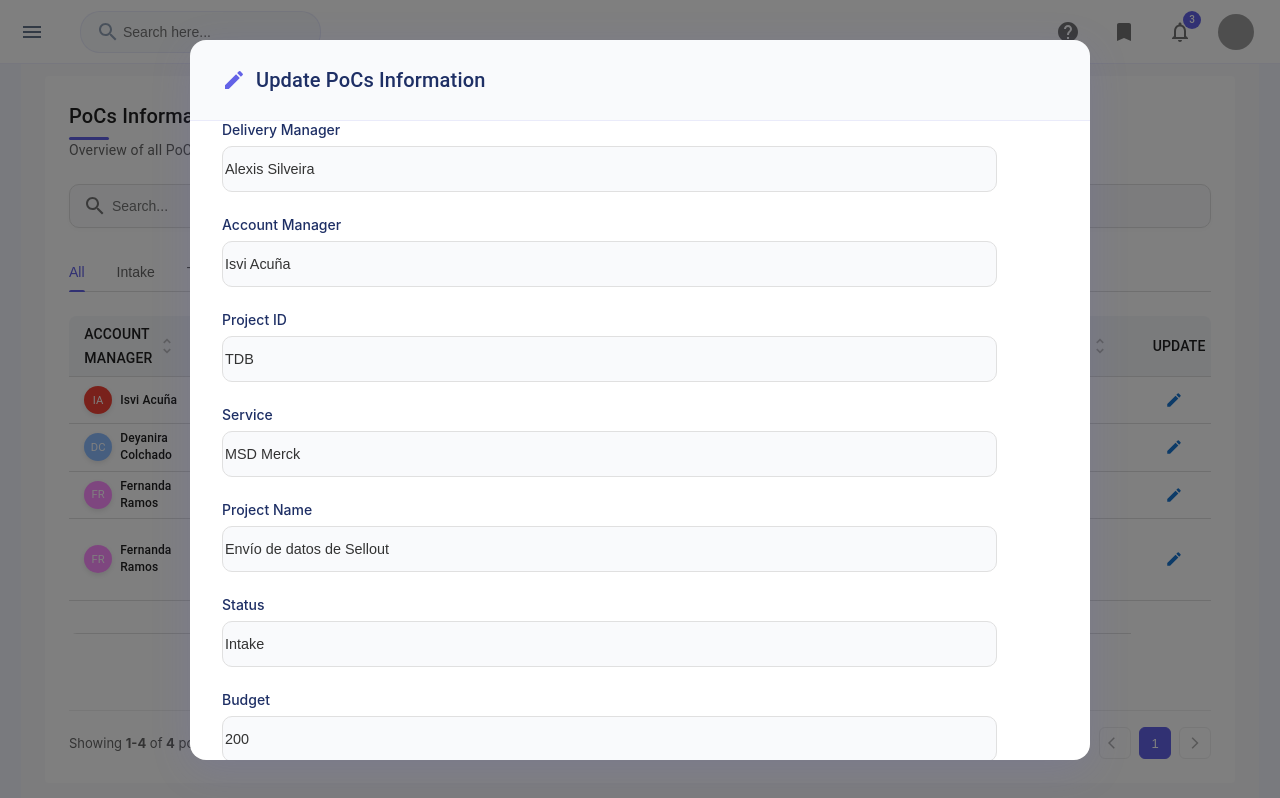
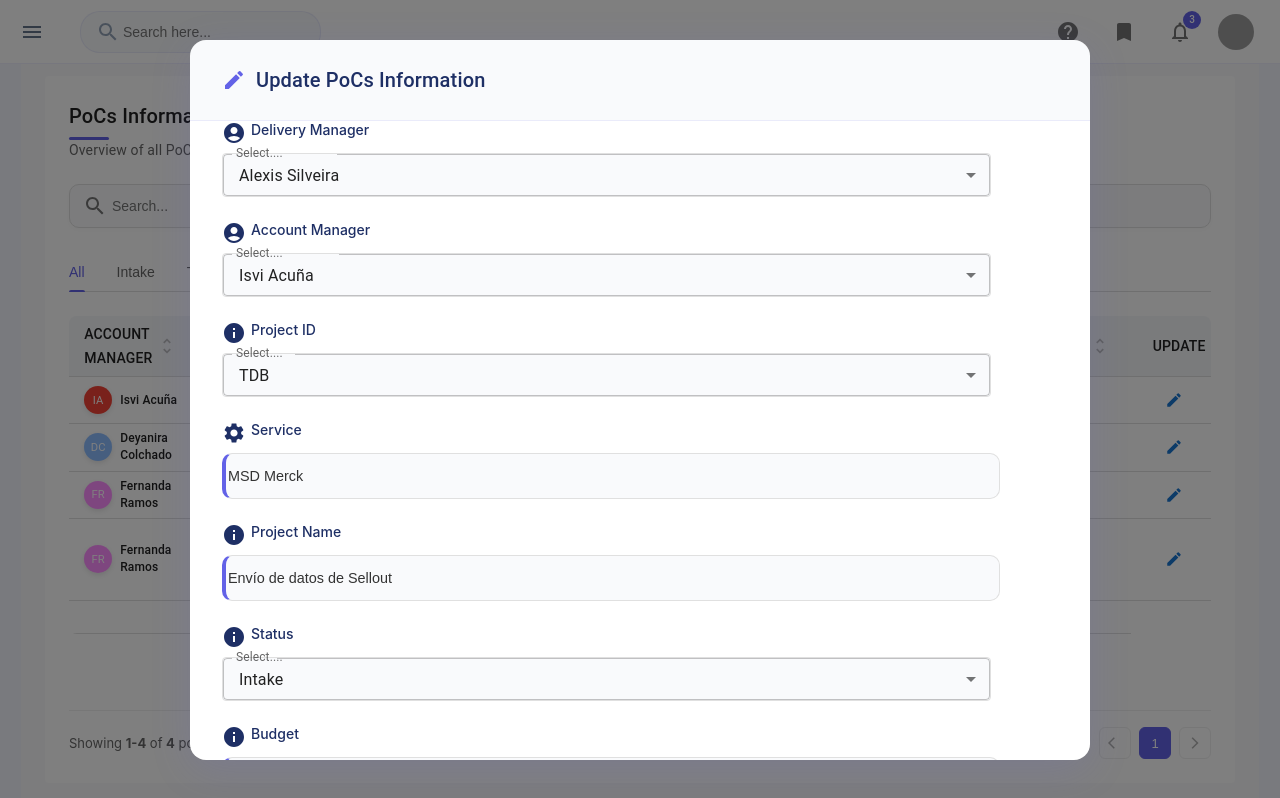
Before and after one commit to ChristianEmmMV/APIBI-Frond-end, a React (Vite) app: page /pocs in a window 1280 px wide. Both pictures are taken after a click on the button 1179 px from the left and 512 px from the top of the page. Shown: the part 112-910 px from the top of the page. Built offline with nearby package versions, Linux system fonts and the light colour scheme; grey boxes are pictures that could not be loaded.

Commit message:
[UPDATE]Add and Update form styles updated

```diff
--- a/src/components/PocsInformation/AddPocs.jsx
+++ b/src/components/PocsInformation/AddPocs.jsx
@@ -1,10 +1,11 @@
 "use client"
 
 import React, { useState } from "react"
-import { Modal, Typography, Button, Box } from "@mui/material"
-import { Add as AddIcon } from "@mui/icons-material"
+import { Modal, Typography, Button, Box, MenuItem, FormControl, InputLabel, Select} from "@mui/material"
+import { Add as AddIcon, AccountCircle, Timer, Info, Settings } from "@mui/icons-material"
 import styles from "./addPocs.module.css"
 import { v4 as uuidv4 } from "uuid"
+import { Form } from "react-router-dom"
 
 const AddPocs = ({ open, onClose, onSave }) => {
   const [formData, setFormData] = useState({
@@ -19,6 +20,11 @@ const AddPocs = ({ open, onClose, onSave }) => {
     etc: "",
     hoursDesviation: "",
   })
+
+  const deliveryManager = ["Alexis Silveira", "Karina Quintero", "Luis García"]
+  const accountManager = ["Isvi Acuña", "Deyanira Colchado", "Fernanda Ramos"]
+  const status = ["Intake", "TDB", "Finalizado"]
+  const projectID = ["TDB", "COP.001"]
 
   const handleInputChange = (e) => {
     const { name, value } = e.target
@@ -94,40 +100,82 @@ const AddPocs = ({ open, onClose, onSave }) => {
         <div className={styles.formRow}>
           <div className={styles.formCol}>
             <div className={styles.formGroup}>
-              <label className={styles.formLabel}>Delivery Manager</label>
-              <input
-                type="text"
+              <label className={styles.formLabel}>
+              <AccountCircle style={{ marginRight: '5px', verticalAlign: 'middle' }} />
+                Delivery Manager
+              </label>
+              <FormControl fullWidth className={styles.formControl}>
+                <InputLabel id="delivey-manager-label" className={styles.selectLabel}>Select....</InputLabel>
+                <Select
+                  labelId="delivery-managerlabel"
+                  id="delivery-manager"
                   name="deliveryManager"
                   value={formData.deliveryManager}
+                  label="Delivery Manager"
                   onChange={handleInputChange}
-                placeholder="Enter Delivery Manager name"
-                className={styles.formInput}
-              />
+                  className={styles.selectInput}
+                >
+                  {deliveryManager.map((manager) => (
+                    <MenuItem key={manager} value={manager}>
+                      {manager}
+                    </MenuItem>
+                  ))}
+                </Select>
+              </FormControl>
             </div>
             <div className={styles.formGroup}>
-              <label className={styles.formLabel}>Account Manager</label>
-              <input
-                type="text"
+              <label className={styles.formLabel}>
+              <AccountCircle style={{ marginRight: '5px', verticalAlign: 'middle' }} />
+                Account Manager
+                </label>
+              <FormControl fullWidth className={styles.formControl}>
+                <InputLabel id="account-manager-label" className={styles.selectLabel}>Select....</InputLabel>
+                <Select
+                  labelId="account-managerlabel"
+                  id="account-manager"
                   name="accountManager"
                   value={formData.accountManager}
+                  label="Account Manager"
                   onChange={handleInputChange}
-                placeholder="Enter Account Manager name"
-                className={styles.formInput}
-              />
+                  className={styles.selectInput}
+                >
+                  {accountManager.map((accountManager) => (
+                    <MenuItem key={accountManager} value={accountManager}>
+                      {accountManager}
+                    </MenuItem>
+                  ))}
+                </Select>
+              </FormControl>
             </div>
             <div className={styles.formGroup}>
-              <label className={styles.formLabel}>Project ID</label>
-              <input
-                type="text"
+              <label className={styles.formLabel}>
+              <Info style={{ marginRight: '5px', verticalAlign: 'middle' }} />
+                Project ID
+                </label>
+              <FormControl fullWidth className={styles.formControl}>
+                <InputLabel id="projectID-label" className={styles.selectLabel}>Select....</InputLabel>
+                <Select
+                  labelId="projectID-label"
+                  id="projectID"
                   name="projectID"
                   value={formData.projectID}
+                  label="Project ID"
                   onChange={handleInputChange}
-                placeholder="Enter Project ID"
-                className={styles.formInput}
-              />
+                  className={styles.selectInput}
+                >
+                  {projectID.map((projectID) => (
+                    <MenuItem key={projectID} value={projectID}>
+                      {projectID}
+                    </MenuItem>
+                  ))}
+                </Select>
+              </FormControl>
             </div>
             <div className={styles.formGroup}>
-              <label className={styles.formLabel}>Service</label>
+              <label className={styles.formLabel}>
+               <Settings style={{ marginRight: '5px', verticalAlign: 'middle' }} />
+                Service
+                </label>
               <input
                 type="text"
                 name="service"
@@ -138,7 +186,10 @@ const AddPocs = ({ open, onClose, onSave }) => {
               />
             </div>
             <div className={styles.formGroup}>
-              <label className={styles.formLabel}>Project Name</label>
+              <label className={styles.formLabel}>
+              <Info style={{ marginRight: '5px', verticalAlign: 'middle' }} />
+                Project Name
+                </label>
               <input
                 type="text"
                 name="projectName"
@@ -149,18 +200,34 @@ const AddPocs = ({ open, onClose, onSave }) => {
               />
             </div>
             <div className={styles.formGroup}>
-              <label className={styles.formLabel}>Status</label>
-              <input
-                type="text"
+              <label className={styles.formLabel}>
+              <Info style={{ marginRight: '5px', verticalAlign: 'middle' }} />
+              Status
+              </label>
+              <FormControl fullWidth className={styles.formControl}>
+                <InputLabel id="status-label" className={styles.selectLabel}>Select....</InputLabel>
+                <Select
+                  labelId="status-label"
+                  id="status"
                   name="status"
                   value={formData.status}
+                  label="Status"
                   onChange={handleInputChange}
-                placeholder="Enter Status"
-                className={styles.formInput}
-              />
+                  className={styles.selectInput}
+                >
+                  {status.map((status) => (
+                    <MenuItem key={status} value={status}>
+                      {status}
+                    </MenuItem>
+                  ))}
+                </Select>
+              </FormControl>
             </div>
             <div className={styles.formGroup}>
-              <label className={styles.formLabel}>Budget</label>
+              <label className={styles.formLabel}>
+              <Info style={{ marginRight: '5px', verticalAlign: 'middle' }}/>
+                Budget
+                </label>
               <input
                 type="number"
                 step="0.01"
@@ -172,7 +239,10 @@ const AddPocs = ({ open, onClose, onSave }) => {
               />
             </div>
             <div className={styles.formGroup}>
-              <label className={styles.formLabel}>Burn</label>
+              <label className={styles.formLabel}>
+              <Info style={{ marginRight: '5px', verticalAlign: 'middle' }} />
+                Burn
+                </label>
               <input
                 type="number"
                 step="0.01"
@@ -184,7 +254,10 @@ const AddPocs = ({ open, onClose, onSave }) => {
               />
             </div>
             <div className={styles.formGroup}>
-              <label className={styles.formLabel}>ETC</label>
+              <label className={styles.formLabel}>
+              <Info style={{ marginRight: '5px', verticalAlign: 'middle' }} />
+                ETC
+                </label>
               <input
                 type="number"
                 step="0.01"
@@ -196,7 +269,10 @@ const AddPocs = ({ open, onClose, onSave }) => {
               />
             </div>
             <div className={styles.formGroup}>
-              <label className={styles.formLabel}>Hours Desviation</label>
+              <label className={styles.formLabel}>
+              <Timer style={{ marginRight: '5px', verticalAlign: 'middle' }} />
+                Hours Desviation
+                </label>
               <input
                 type="number"
                 step="0.01"
--- a/src/components/PocsInformation/UpdatePocs.jsx
+++ b/src/components/PocsInformation/UpdatePocs.jsx
@@ -2,8 +2,8 @@
 "use client"
 
 import React, { useState, useEffect } from "react"
-import { Modal, Typography, Button, Box } from "@mui/material"
-import { Edit as EditIcon } from "@mui/icons-material"
+import { Modal, Typography, Button, Box, MenuItem, FormControl, InputLabel, Select } from "@mui/material"
+import { Edit as EditIcon, AccountCircle, Info, Timer, Settings } from "@mui/icons-material"
 import styles from "./updatePocs.module.css" // Usa los mismos estilos de AddPocs
 
 const UpdatePocs = ({ open, onClose, pocsData, onSave }) => {
@@ -19,6 +19,11 @@ const UpdatePocs = ({ open, onClose, pocsData, onSave }) => {
     etc: "",
     hoursDesviation: "",
   })
+
+  const deliveryManager = ["Alexis Silveira", "Karina Quintero", "Luis García"]
+  const accountManager = ["Isvi Acuña", "Deyanira Colchado", "Fernanda Ramos"]
+  const status = ["Intake", "TDB", "Finalizado"]
+  const projectID = ["TDB", "COP.001"]
 
   useEffect(() => {
     if (pocsData) {
@@ -92,40 +97,82 @@ const UpdatePocs = ({ open, onClose, pocsData, onSave }) => {
         <div className={styles.formRow}>
           <div className={styles.formCol}>
             <div className={styles.formGroup}>
-              <label className={styles.formLabel}>Delivery Manager</label>
-              <input
-                type="text"
+              <label className={styles.formLabel}>
+                <AccountCircle style={{ marginRight: '5px', verticalAlign: 'middle' }} />
+                  Delivery Manager
+                </label>
+                <FormControl fullWidth className={styles.formControl}>
+                <InputLabel id="delivey-manager-label" className={styles.selectLabel}>Select....</InputLabel>
+                <Select
+                  labelId="delivery-managerlabel"
+                  id="delivery-manager"
                   name="deliveryManager"
                   value={formData.deliveryManager}
+                  label="Delivery Manager"
                   onChange={handleInputChange}
-                placeholder="Enter Delivery Manager name"
-                className={styles.formInput}
-              />
+                  className={styles.selectInput}
+                >
+                  {deliveryManager.map((manager) => (
+                    <MenuItem key={manager} value={manager}>
+                      {manager}
+                    </MenuItem>
+                  ))}
+                </Select>
+              </FormControl>
             </div>
             <div className={styles.formGroup}>
-              <label className={styles.formLabel}>Account Manager</label>
-              <input
-                type="text"
+              <label className={styles.formLabel}>
+                <AccountCircle style={{ marginRight: '5px', verticalAlign: 'middle' }} />
+                  Account Manager
+                </label>
+                <FormControl fullWidth className={styles.formControl}>
+                  <InputLabel id="account-manager-label" className={styles.selectLabel}>Select....</InputLabel>
+                    <Select
+                    labelId="account-managerlabel"
+                    id="account-manager"
                     name="accountManager"
                     value={formData.accountManager}
+                    label="Account Manager"
                     onChange={handleInputChange}
-                placeholder="Enter Account Manager name"
-                className={styles.formInput}
-              />
+                    className={styles.selectInput}
+                    >
+                    {accountManager.map((accountManager) => (
+                    <MenuItem key={accountManager} value={accountManager}>
+                      {accountManager}
+                    </MenuItem>
+                  ))}
+              </Select>
+            </FormControl>
             </div>
             <div className={styles.formGroup}>
-              <label className={styles.formLabel}>Project ID</label>
-              <input
-                type="text"
+              <label className={styles.formLabel}>
+                <Info style={{ marginRight: '5px', verticalAlign: 'middle' }} />
+                  Project ID
+               </label>
+                <FormControl fullWidth className={styles.formControl}>
+                  <InputLabel id="projectID-label" className={styles.selectLabel}>Select....</InputLabel>
+                    <Select
+                    labelId="projectID-label"
+                    id="projectID"
                     name="projectID"
                     value={formData.projectID}
+                    label="Project ID"
                     onChange={handleInputChange}
-                placeholder="Enter Project ID"
-                className={styles.formInput}
-              />
+                    className={styles.selectInput}
+                    >
+                    {projectID.map((projectID) => (
+                      <MenuItem key={projectID} value={projectID}>
+                        {projectID}
+                      </MenuItem>
+                    ))}
+              </Select>
+             </FormControl>
             </div>
             <div className={styles.formGroup}>
-              <label className={styles.formLabel}>Service</label>
+              <label className={styles.formLabel}>
+                <Settings style={{ marginRight: '5px', verticalAlign: 'middle' }} />
+                Service
+                </label>
               <input
                 type="text"
                 name="service"
@@ -136,7 +183,10 @@ const UpdatePocs = ({ open, onClose, pocsData, onSave }) => {
               />
             </div>
             <div className={styles.formGroup}>
-              <label className={styles.formLabel}>Project Name</label>
+              <label className={styles.formLabel}>
+                <Info style={{ marginRight: '5px', verticalAlign: 'middle' }} />
+                Project Name
+                </label>
               <input
                 type="text"
                 name="projectName"
@@ -147,18 +197,34 @@ const UpdatePocs = ({ open, onClose, pocsData, onSave }) => {
               />
             </div>
             <div className={styles.formGroup}>
-              <label className={styles.formLabel}>Status</label>
-              <input
-                type="text"
+              <label className={styles.formLabel}>
+               <Info style={{ marginRight: '5px', verticalAlign: 'middle' }} />
+                 Status
+               </label>
+              <FormControl fullWidth className={styles.formControl}>
+                <InputLabel id="status-label" className={styles.selectLabel}>Select....</InputLabel>
+                  <Select
+                  labelId="status-label"
+                  id="status"
                   name="status"
                   value={formData.status}
+                  label="Status"
                   onChange={handleInputChange}
-                placeholder="Enter Status"
-                className={styles.formInput}
-              />
+                  className={styles.selectInput}
+                  >
+              {status.map((status) => (
+                <MenuItem key={status} value={status}>
+                    {status}
+                </MenuItem>
+              ))}
+              </Select>
+            </FormControl>
             </div>
             <div className={styles.formGroup}>
-              <label className={styles.formLabel}>Budget</label>
+              <label className={styles.formLabel}>
+                <Info style={{ marginRight: '5px', verticalAlign: 'middle' }}/>
+                Budget
+                </label>
               <input
                 type="number"
                 step="0.01"
@@ -170,7 +236,10 @@ const UpdatePocs = ({ open, onClose, pocsData, onSave }) => {
               />
             </div>
             <div className={styles.formGroup}>
-              <label className={styles.formLabel}>Burn</label>
+              <label className={styles.formLabel}>
+                <Info style={{ marginRight: '5px', verticalAlign: 'middle' }}/>
+                Burn
+                </label>
               <input
                 type="number"
                 step="0.01"
@@ -182,7 +251,10 @@ const UpdatePocs = ({ open, onClose, pocsData, onSave }) => {
               />
             </div>
             <div className={styles.formGroup}>
-              <label className={styles.formLabel}>ETC</label>
+              <label className={styles.formLabel}>
+                <Info style={{ marginRight: '5px', verticalAlign: 'middle' }}/>
+                ETC
+                </label>
               <input
                 type="number"
                 step="0.01"
@@ -194,7 +266,10 @@ const UpdatePocs = ({ open, onClose, pocsData, onSave }) => {
               />
             </div>
             <div className={styles.formGroup}>
-              <label className={styles.formLabel}>Hours Desviation</label>
+              <label className={styles.formLabel}>
+                <Timer style={{ marginRight: '5px', verticalAlign: 'middle' }}/>
+                Hours Desviation
+                </label>
               <input
                 type="number"
                 step="0.01"
--- a/src/components/PocsInformation/updatePocs.module.css
+++ b/src/components/PocsInformation/updatePocs.module.css
@@ -50,7 +50,11 @@
   color: #1e2f65;
 }
 
-.formInput {
+.formControl {
+  margin-bottom: 24px;
+}
+
+.selectInput {
   width: 92%;
   height: 44px;
   border-radius: 10px;
@@ -62,11 +66,25 @@
   transition: all 0.2s ease;
 }
 
+.formInput {
+  width: 92%;
+  height: 44px;
+  border-radius: 10px;
+  border: 1px solid #e0e0e0;
+  background-color: #f9fafc;
+  padding: 0 2px;
+  font-size: 0.9rem;
+  color: #333;
+  transition: all 0.2s ease;
+  border-left: 4px solid #6362e7;
+}
+
 .formInput:focus {
   border-color: #6362e7;
   background-color: #fff;
   box-shadow: 0 0 0 3px rgba(99, 98, 231, 0.1);
   outline: none;
+  border-left: 4px solid #6362e7;
 }
 
 .formRow {
```
Also changed, not shown: src/components/PocsInformation/addPocs.module.css (+20 -4 lines). Lines whose indentation alone changed are shown as unchanged.
